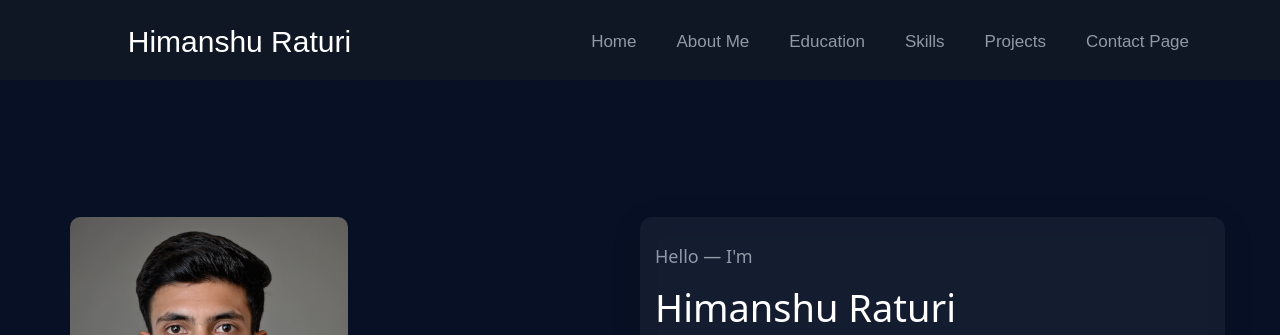
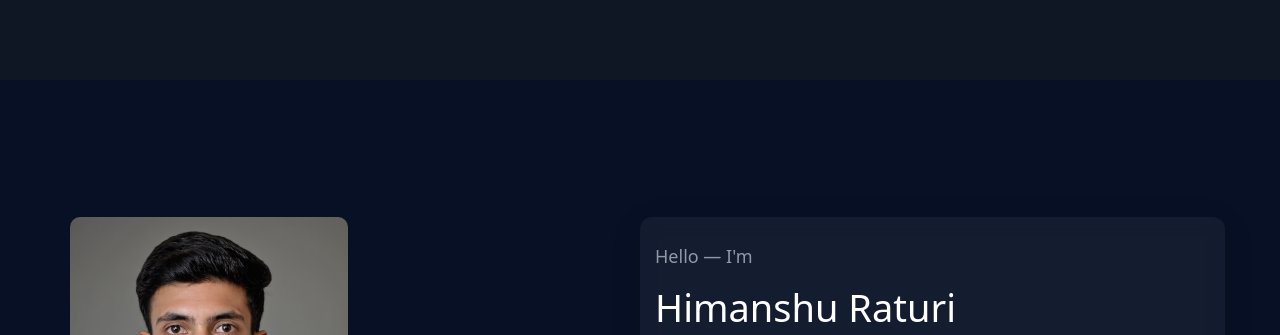
Before and after one commit to Himanshu0508Raturi/Himanshu_Raturi-Developer-Profile, a plain HTML site: page index.html in a window 1280 px wide. Shown: the top 335 px of the page. Drawn offline with nearby package versions, Linux system fonts and the light colour scheme.

Commit message:
sample commit

```diff
--- a/index.html
+++ b/index.html
@@ -21,14 +21,7 @@
     <div class="container-fluid menu-bar" >
 <div class="container">
 <div class="navbar">
-  <a href="index.html"><h2>Himanshu Raturi</h2></a>
-      <ul><a href="index.html">Home</a></ul>
-      <ul><a href="about.html">About Me</a></ul>
-      <ul><a href="education.html">Education</a></ul>
-      <ul><a href="skills.html">Skills</a></ul>
-      <ul><a href="project.html">Projects</a></ul>
-      <ul><a href="contact.html">Contact Page</a></ul>
-    </div>
+
 </div>
     </div>
   </header>
```
